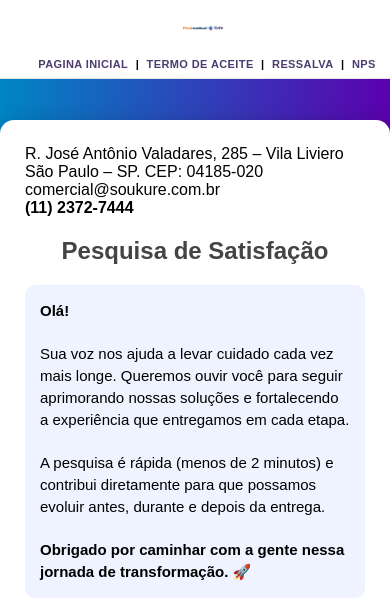
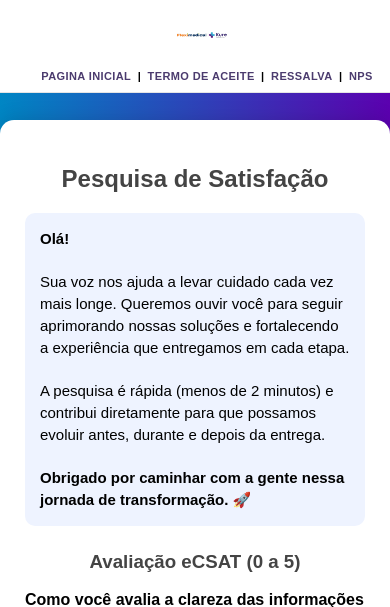
Before and after one commit to HenriqueNunes-2008/Termo_Aceite, a Flask app: page /nps in a window 390 px wide. Shown: the top 607 px of the page. Run offline with Flask 3, Linux system fonts and the light colour scheme.

Commit message:
Refactor NPS HTML template and styles

```diff
--- a/templates/nps.html
+++ b/templates/nps.html
@@ -24,15 +24,16 @@ body {
 .topbar {
     background: #ffffff;
     border-bottom: 1px solid #e5e5e5;
-    padding: 14px 24px;
+    padding: 20px 24px;
     display: flex;
     justify-content: space-between;
-    align-items: center;
+    align-items: flex-start;
     position: fixed;
     top: 0;
     left: 0;
     width: 100%;
     z-index: 10;
+    min-height: 100px;
 }
 
 /* LOGOS */
@@ -43,8 +44,33 @@ body {
 }
 
 .logo {
-    height: 56px;
+    height: 80px;
     width: auto;
+}
+
+/* BLOCO DIREITO */
+.right-section {
+    display: flex;
+    flex-direction: column;
+    align-items: flex-end;
+    gap: 6px;
+}
+
+/* CONTATO */
+.contact-section {
+    text-align: right;
+    font-size: 13px;
+    color: #555;
+    line-height: 1.35;
+}
+
+.contact-info {
+    font-size: 13px;
+    color: #444;
+}
+
+.contact-info strong {
+    color: #333;
 }
 
 /* MENU */
@@ -58,7 +84,7 @@ body {
 .navigation a {
     color: #4b3b6e;
     text-decoration: none;
-    margin: 0 8px;
+    margin: 0 6px;
 }
 
 .navigation a:hover {
@@ -69,19 +95,23 @@ body {
 @media (max-width: 768px) {
     .topbar {
         flex-direction: column;
-        padding: 10px 16px;
+        align-items: center;
+        padding: 15px 16px;
         gap: 10px;
+        min-height: auto;
     }
-    .logo { height: 48px; }
+    .logo { height: 60px; }
+    .right-section { align-items: center; }
+    .contact-section { text-align: center; }
     .navigation { font-size: 12px; }
-    .navigation a { margin: 0 6px; }
+    .navigation a { margin: 0 4px; }
 }
 
 @media (max-width: 480px) {
-    .topbar { padding: 8px 12px; }
-    .logo { height: 40px; }
+    .topbar { padding: 10px 12px; }
+    .logo { height: 50px; }
     .navigation { font-size: 11px; }
-    .navigation a { margin: 0 4px; }
+    .navigation a { margin: 0 3px; }
 }
 
 /* =================== CONTAINER =================== */
@@ -235,13 +265,6 @@ button:hover { background: #005bbb; }
 
 <!-- CONTEÚDO -->
 <div class="containerx">
-    <div class="contact-section">
-        R. José Antônio Valadares, 285 – Vila Liviero<br>
-        São Paulo – SP. CEP: 04185-020<br>
-        comercial@soukure.com.br<br>
-        <strong>(11) 2372-7444</strong>
-    </div>
-
     <h2>Pesquisa de Satisfação</h2>
 
     <div class="intro-text">
```
